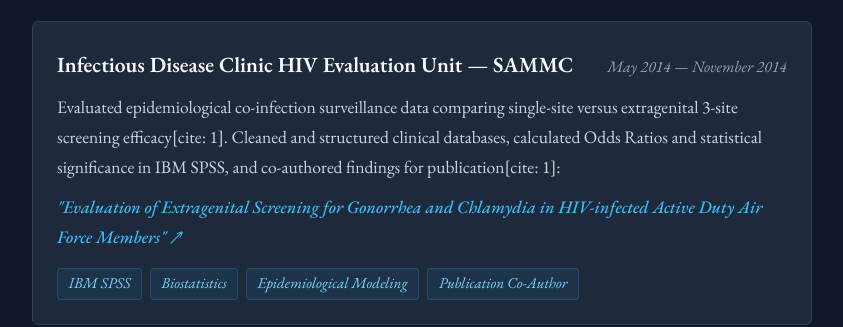
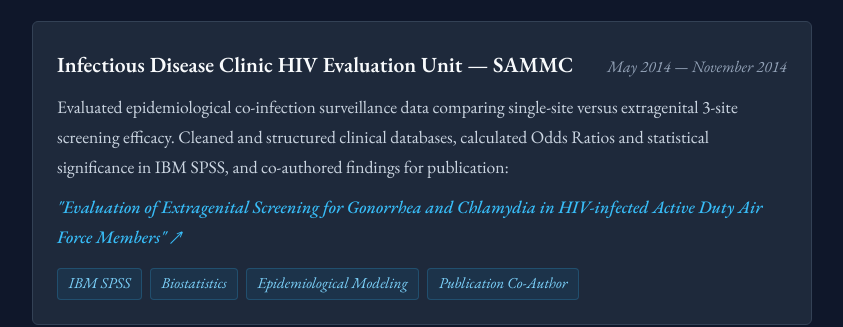
Before and after one commit to OhhNoo2150/danielrivera-me, a plain HTML site: page index.html in a window 1280 px wide. Shown: the part 2257-2584 px from the top of the page, without its empty margins (218-1061 px from the left). Drawn offline with nearby package versions, Linux system fonts and the light colour scheme.

Commit message:
Update index.html
removed [cite 1]

```diff
--- a/index.html
+++ b/index.html
@@ -315,7 +315,7 @@
           <div class="card-meta">May 2014 — November 2014</div>
         </div>
         <div class="card-body">
-          Evaluated epidemiological co-infection surveillance data comparing single-site versus extragenital 3-site screening efficacy[cite: 1]. Cleaned and structured clinical databases, calculated Odds Ratios and statistical significance in IBM SPSS, and co-authored findings for publication[cite: 1]:
+          Evaluated epidemiological co-infection surveillance data comparing single-site versus extragenital 3-site screening efficacy. Cleaned and structured clinical databases, calculated Odds Ratios and statistical significance in IBM SPSS, and co-authored findings for publication:
           <p style="margin-top: 0.65rem;">
             <a href="Extragenital_Screening_Study.pdf" target="_blank" rel="noopener noreferrer" style="color: var(--accent); text-decoration: none; font-style: italic; font-weight: 500; display: inline-flex; align-items: center; gap: 0.35rem;">
               "Evaluation of Extragenital Screening for Gonorrhea and Chlamydia in HIV-infected Active Duty Air Force Members" ↗
```
